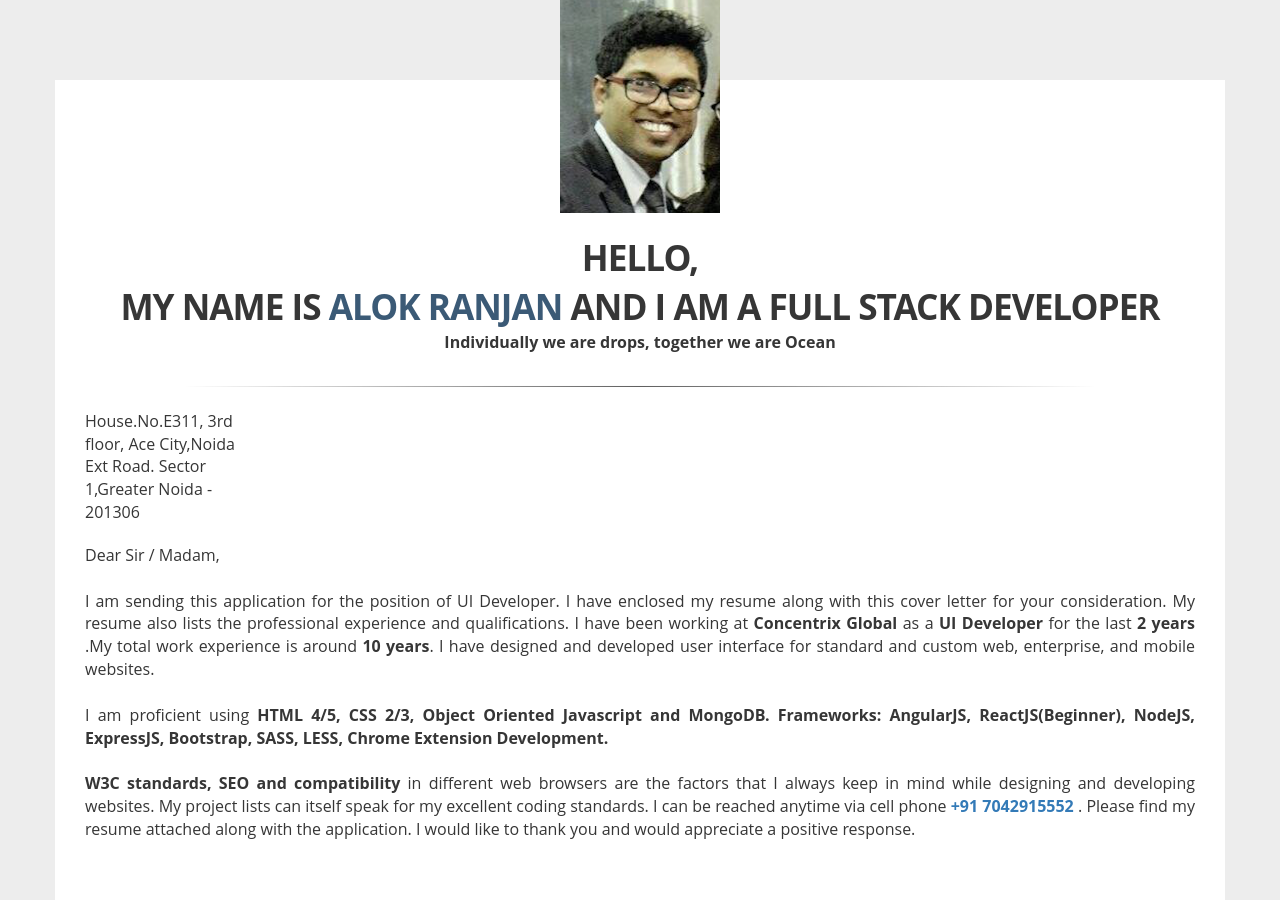
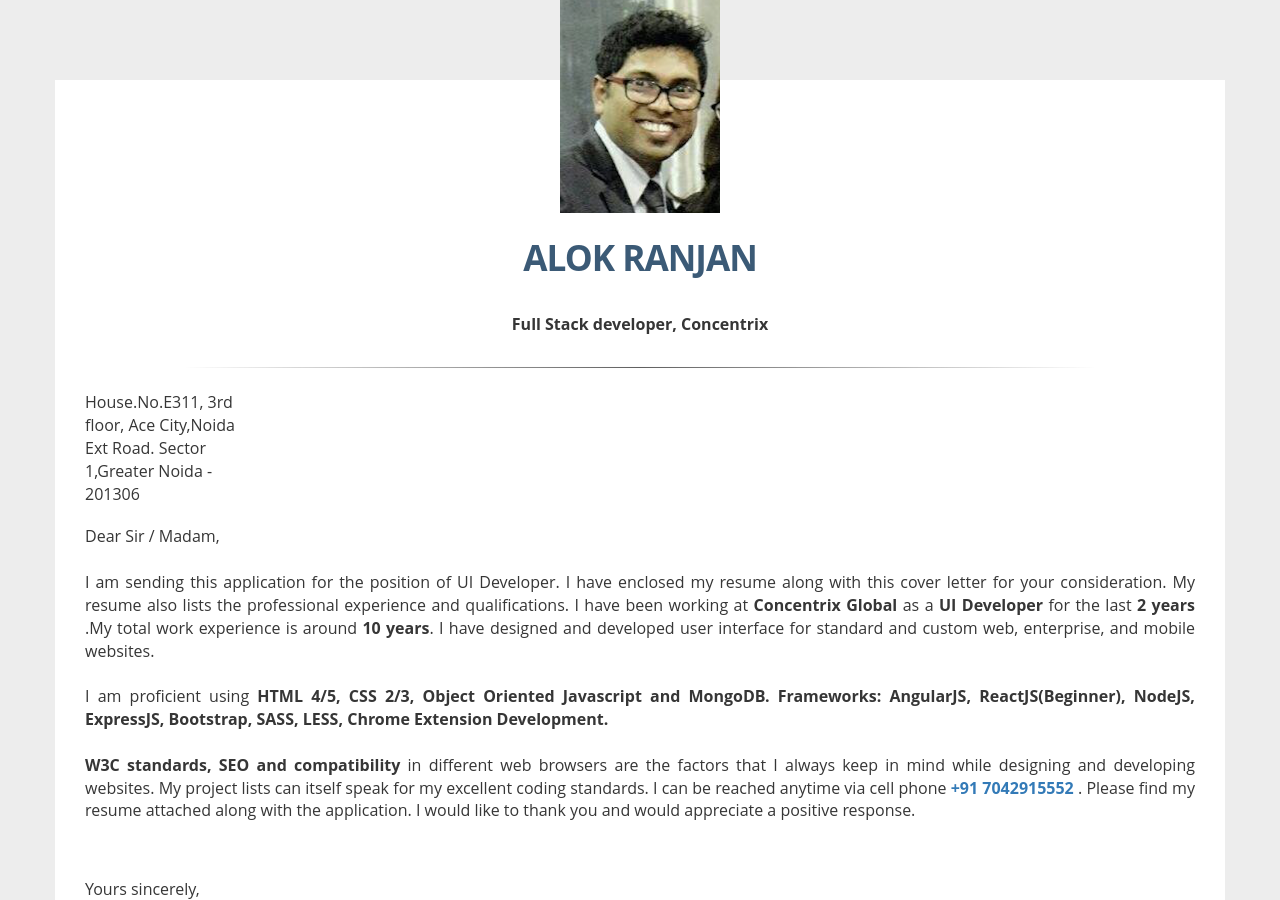
Before and after one commit to alokranjan04/alokranjan04.github.io, a Jekyll site: the page resume_bootstrap/index.html, which Jekyll copies as it is, in a window 1280 px wide and 900 px high. Built offline with Jekyll 4.4.1, drawn with Linux system fonts in a browser that asks for light colours; nearby versions of some CDN libraries; Markdown is read by kramdown in place of the engine named in the settings.

Commit message:
Updated resume

```diff
--- a/resume_bootstrap/index.html
+++ b/resume_bootstrap/index.html
@@ -15,10 +15,10 @@
       <div class="container container-main">
         <img src="img/mypic.png" class="profile-img">
         <header>
-          <h1>HELLO, <br> my name is <strong>Alok Ranjan</strong> and I am a Full Stack developer</h1>
+          <h1> <strong>Alok Ranjan</strong> </h1>
         </header>
 
-          <p style="text-align: center"><b> Individually we are drops, together we are Ocean</b></p>
+          <p style="text-align: center"><b>Full Stack developer, Concentrix </b></p>
         <img src="img/line.png" class="line">
         <div class="row">
             <div class="col-md-12">
```
